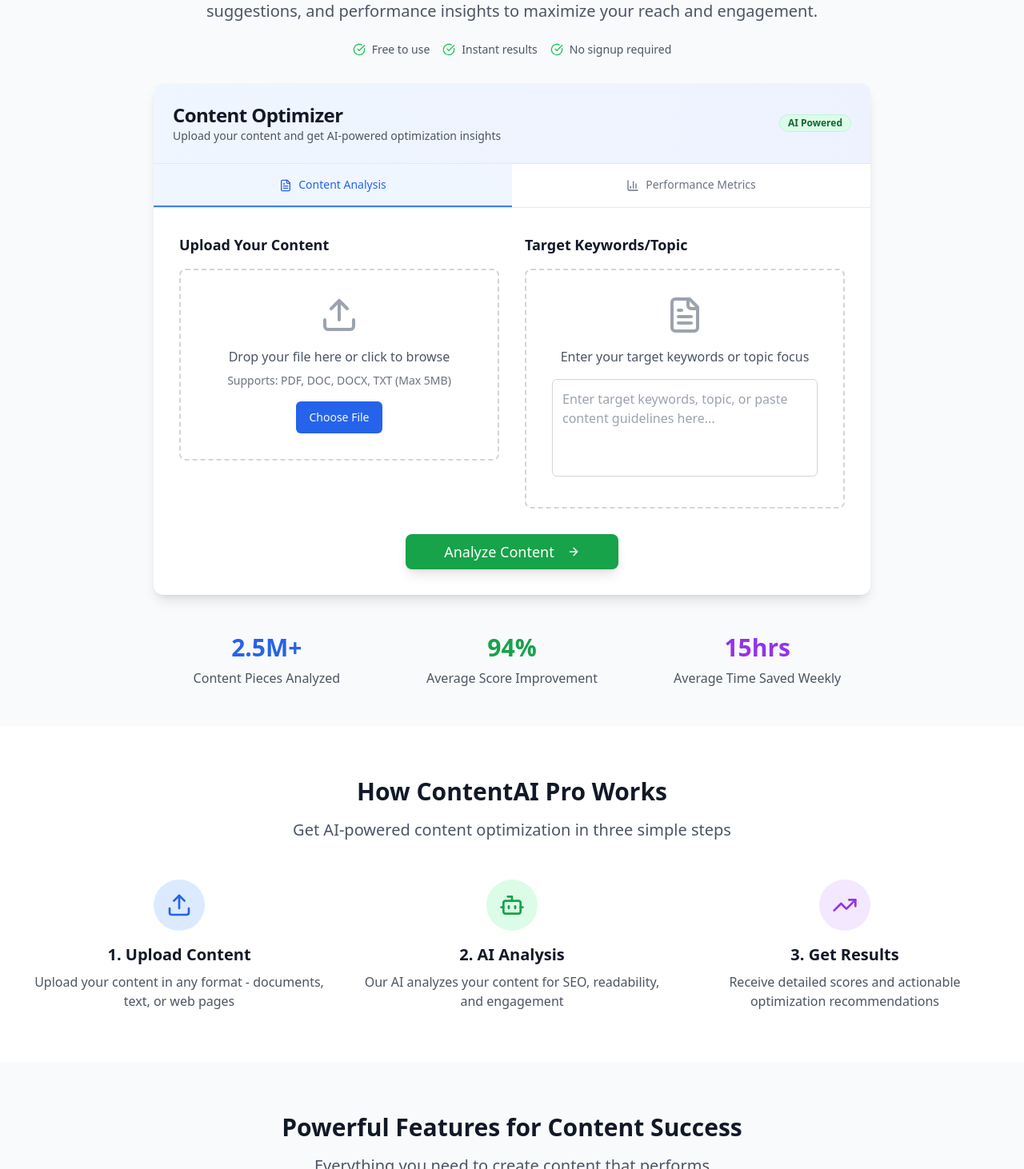
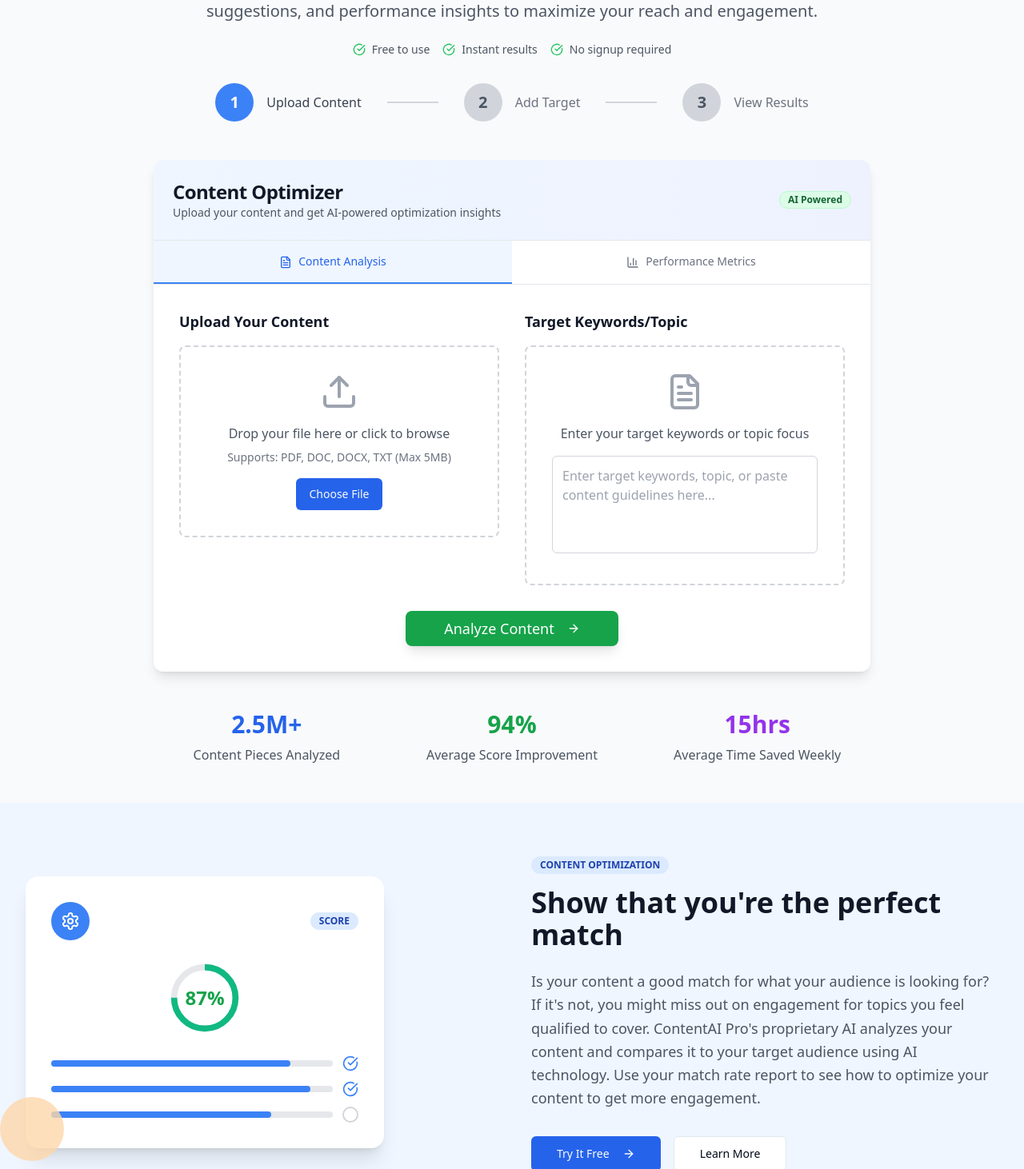
Before and after one commit to iheblafi/ascend-content-studio, a React (Vite) app: page / in a window 1280 px wide. Shown: the part 188-1650 px from the top of the page at 80% size. Built offline with nearby package versions, Linux system fonts and the light colour scheme.

Commit message:
feat: Add information interfaces to landing page
Adds information interfaces to the landing page, including a numbered design, as described in the provided image.

```diff
--- a/src/pages/Index.tsx
+++ b/src/pages/Index.tsx
@@ -2,7 +2,7 @@
 import { Button } from "@/components/ui/button";
 import { Card, CardContent, CardDescription, CardHeader, CardTitle } from "@/components/ui/card";
 import { Badge } from "@/components/ui/badge";
-import { CheckCircle, ArrowRight, Upload, FileText, BarChart3, Users, Bot, Shield, Zap, Star, TrendingUp } from "lucide-react";
+import { CheckCircle, ArrowRight, Upload, FileText, BarChart3, Users, Bot, Shield, Zap, Star, TrendingUp, Target, Settings, Eye } from "lucide-react";
 import { useState } from "react";
 import Header from "@/components/layout/Header";
 
@@ -82,6 +82,34 @@ const Index = () => {
               <div className="flex items-center">
                 <CheckCircle className="h-4 w-4 text-green-500 mr-2" />
                 No signup required
+              </div>
+            </div>
+          </div>
+
+          {/* Numbered Steps - Jobscan Style */}
+          <div className="max-w-5xl mx-auto mb-12">
+            <div className="flex items-center justify-center mb-8">
+              <div className="flex items-center space-x-8">
+                <div className="flex items-center">
+                  <div className="w-12 h-12 bg-blue-500 text-white rounded-full flex items-center justify-center text-xl font-bold mr-4">
+                    1
+                  </div>
+                  <span className="text-gray-700 font-medium">Upload Content</span>
+                </div>
+                <div className="w-16 h-0.5 bg-gray-300"></div>
+                <div className="flex items-center">
+                  <div className="w-12 h-12 bg-gray-300 text-gray-600 rounded-full flex items-center justify-center text-xl font-bold mr-4">
+                    2
+                  </div>
+                  <span className="text-gray-500 font-medium">Add Target</span>
+                </div>
+                <div className="w-16 h-0.5 bg-gray-300"></div>
+                <div className="flex items-center">
+                  <div className="w-12 h-12 bg-gray-300 text-gray-600 rounded-full flex items-center justify-center text-xl font-bold mr-4">
+                    3
+                  </div>
+                  <span className="text-gray-500 font-medium">View Results</span>
+                </div>
               </div>
             </div>
           </div>
@@ -196,6 +224,102 @@ const Index = () => {
             <div className="text-center">
               <div className="text-3xl font-bold text-purple-600 mb-2">15hrs</div>
               <div className="text-gray-600">Average Time Saved Weekly</div>
+            </div>
+          </div>
+        </div>
+      </section>
+
+      {/* Information Interface Section - Jobscan Style */}
+      <section className="py-16 px-4 sm:px-6 lg:px-8 bg-blue-50">
+        <div className="max-w-7xl mx-auto">
+          <div className="grid grid-cols-1 lg:grid-cols-2 gap-12 items-center">
+            {/* Left side - Illustration/Visual */}
+            <div className="relative">
+              <div className="bg-white rounded-2xl shadow-xl p-8 max-w-md mx-auto lg:mx-0">
+                {/* Mock Interface */}
+                <div className="flex items-center justify-between mb-6">
+                  <div className="w-12 h-12 bg-blue-500 rounded-full flex items-center justify-center">
+                    <Settings className="h-6 w-6 text-white" />
+                  </div>
+                  <Badge className="bg-blue-100 text-blue-800">SCORE</Badge>
+                </div>
+
+                {/* Score Circle */}
+                <div className="flex items-center justify-center mb-6">
+                  <div className="relative w-24 h-24">
+                    <svg className="w-24 h-24 transform -rotate-90" viewBox="0 0 100 100">
+                      <circle cx="50" cy="50" r="40" stroke="#e5e7eb" strokeWidth="8" fill="none" />
+                      <circle
+                        cx="50"
+                        cy="50"
+                        r="40"
+                        stroke="#10b981"
+                        strokeWidth="8"
+                        fill="none"
+                        strokeDasharray="251.2"
+                        strokeDashoffset="62.8"
+                        className="transition-all duration-1000"
+                      />
+                    </svg>
+                    <div className="absolute inset-0 flex items-center justify-center">
+                      <span className="text-2xl font-bold text-green-600">87%</span>
+                    </div>
+                  </div>
+                </div>
+
+                {/* Progress Bars */}
+                <div className="space-y-3">
+                  <div className="flex items-center space-x-3">
+                    <div className="flex-1 bg-gray-200 rounded-full h-2">
+                      <div className="bg-blue-500 h-2 rounded-full" style={{ width: '85%' }}></div>
+                    </div>
+                    <CheckCircle className="h-5 w-5 text-blue-500" />
+                  </div>
+                  <div className="flex items-center space-x-3">
+                    <div className="flex-1 bg-gray-200 rounded-full h-2">
+                      <div className="bg-blue-500 h-2 rounded-full" style={{ width: '92%' }}></div>
+                    </div>
+                    <CheckCircle className="h-5 w-5 text-blue-500" />
+                  </div>
+                  <div className="flex items-center space-x-3">
+                    <div className="flex-1 bg-gray-200 rounded-full h-2">
+                      <div className="bg-blue-500 h-2 rounded-full" style={{ width: '78%' }}></div>
+                    </div>
+                    <div className="w-5 h-5 border-2 border-gray-300 rounded-full"></div>
+                  </div>
+                </div>
+              </div>
+
+              {/* Decorative hand illustration */}
+              <div className="absolute -bottom-4 -left-8 w-20 h-20 bg-orange-200 rounded-full opacity-80 hidden lg:block"></div>
+            </div>
+
+            {/* Right side - Content */}
+            <div>
+              <div className="mb-4">
+                <Badge className="bg-blue-100 text-blue-800 mb-4">CONTENT OPTIMIZATION</Badge>
+                <h2 className="text-3xl md:text-4xl font-bold text-gray-900 mb-6">
+                  Show that you're the perfect match
+                </h2>
+              </div>
+
+              <p className="text-lg text-gray-600 mb-8 leading-relaxed">
+                Is your content a good match for what your audience is looking for? If it's not, you
+                might miss out on engagement for topics you feel qualified to cover. ContentAI Pro's
+                proprietary AI analyzes your content and compares it to your target audience using AI
+                technology. Use your match rate report to see how to optimize your content to
+                get more engagement.
+              </p>
+
+              <div className="flex items-center space-x-4">
+                <Button size="lg" className="bg-blue-600 hover:bg-blue-700">
+                  Try It Free
+                  <ArrowRight className="ml-2 h-5 w-5" />
+                </Button>
+                <Button variant="outline" size="lg">
+                  Learn More
+                </Button>
+              </div>
             </div>
           </div>
         </div>
```
